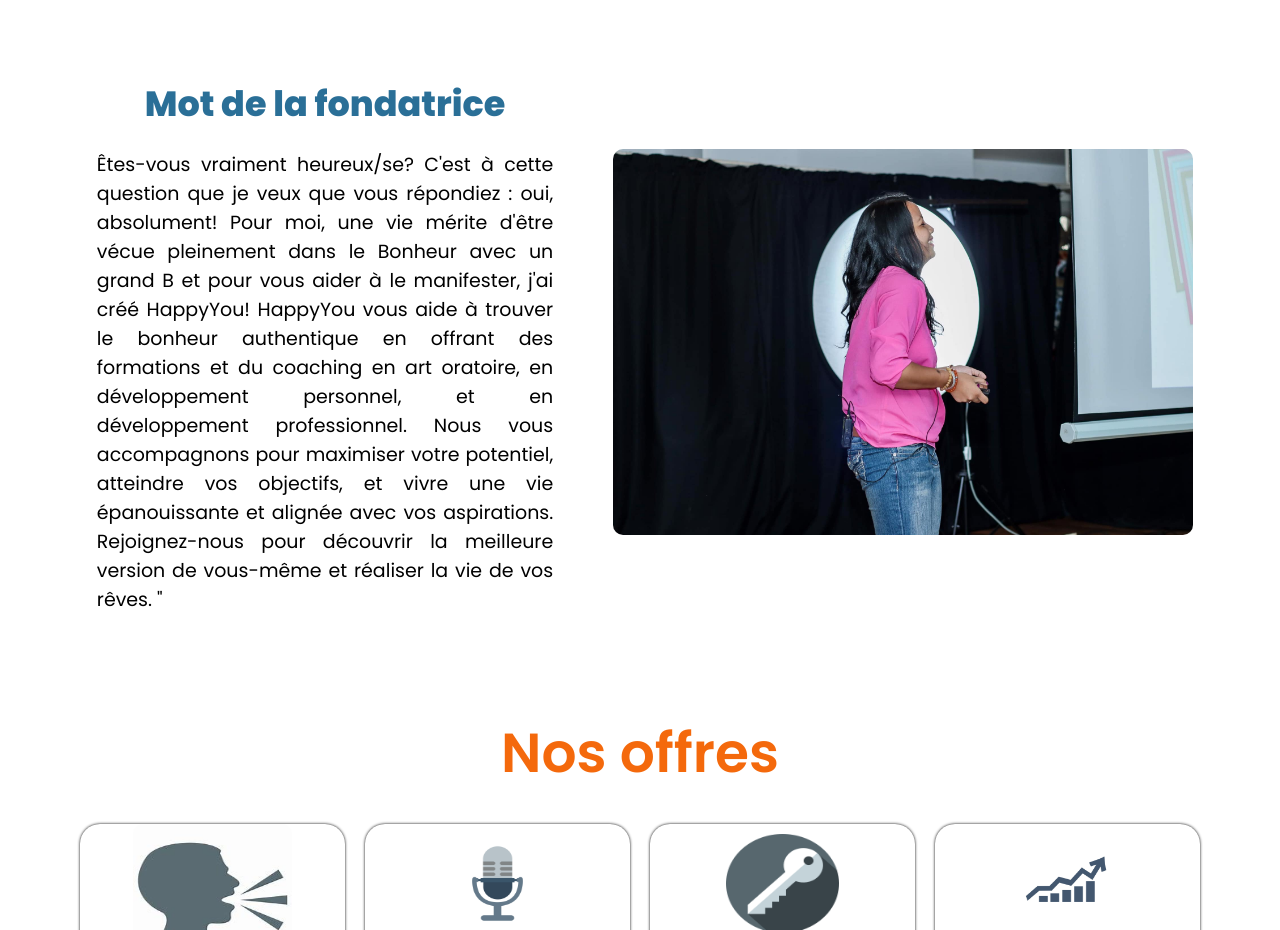
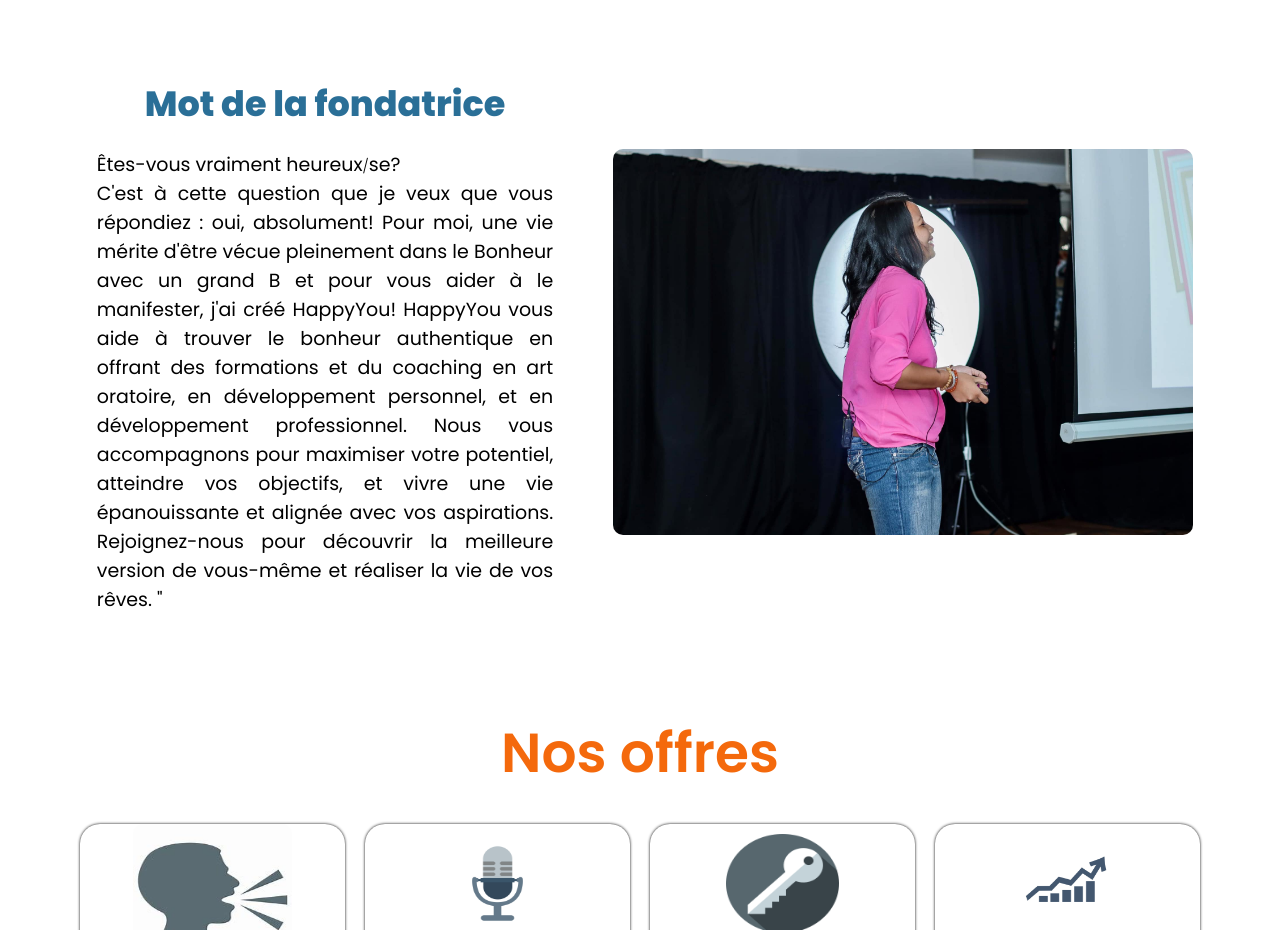
Before and after one commit to Nidoe0/Site_HappyYou, a plain HTML site: page index.html in a window 1280 px wide. Shown: the part 820-1750 px from the top of the page. Drawn offline with Linux system fonts and the light colour scheme.

Commit message:
modification de /

```diff
--- a/index.css
+++ b/index.css
@@ -1355,3 +1355,6 @@ background-size: cover;
 
     }
 }
+.one span{
+    font-size: 14px;
+}
--- a/index.html
+++ b/index.html
@@ -51,7 +51,7 @@
       <div class="mot">
         <div class="one">
           <h1>Mot de la fondatrice</h1>
-          <p>Êtes-vous vraiment heureux/se? C'est à cette question que je veux que vous répondiez : oui, absolument!
+          <p>Êtes-vous vraiment heureux<span>/</span>se? <br> C'est à cette question que je veux que vous répondiez : oui, absolument!
 
             Pour moi, une vie mérite d'être vécue pleinement dans le Bonheur avec un grand B et pour vous aider à le
             manifester, j'ai créé HappyYou!
```
